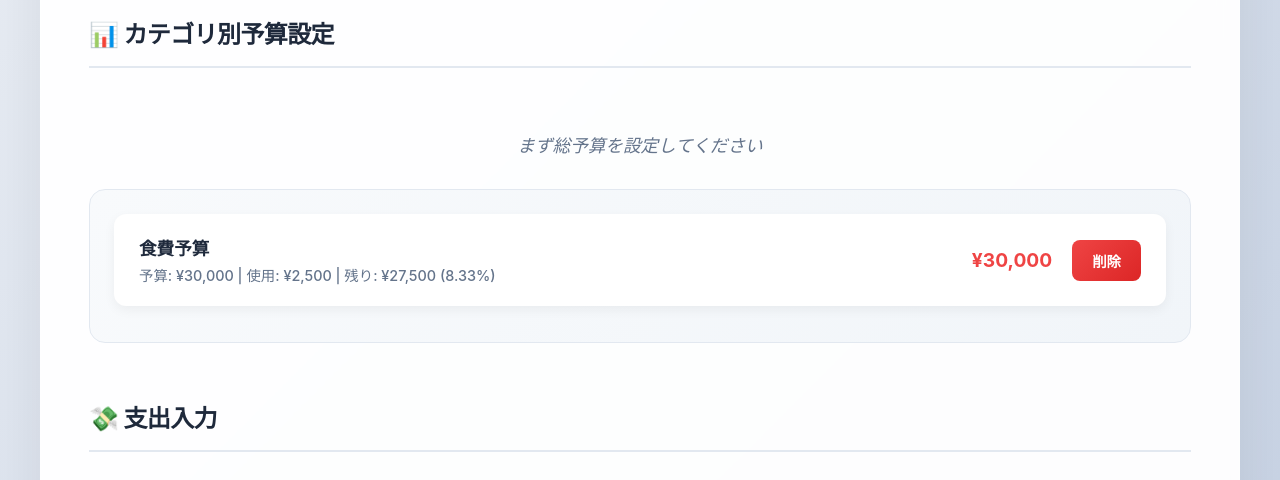
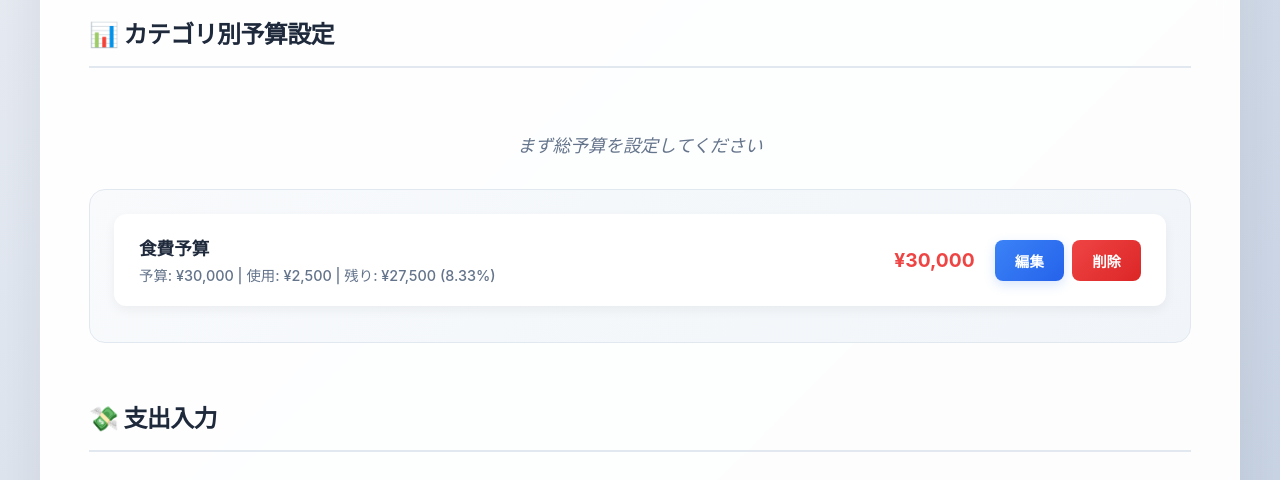
Before and after one commit to kapibarakapi565/pocket_money_rails, a Rails app: page / in a window 1280 px wide. Shown: the part 849-1329 px from the top of the page. Run offline with Rails 7, Linux system fonts and the light colour scheme; data comes from the database, SQL or seed files in the repository; data that the repository does not hold is empty; some libraries are stand-ins or nearby versions.

Commit message:
カテゴリ別予算編集機能追加

```diff
--- a/app/assets/stylesheets/application.css
+++ b/app/assets/stylesheets/application.css
@@ -372,6 +372,34 @@ form.delete-btn input[type="submit"]:hover {
   box-shadow: 0 6px 20px rgba(239, 68, 68, 0.4);
 }
 
+.expense-actions {
+  display: flex;
+  gap: 8px;
+  align-items: center;
+}
+
+.edit-btn {
+  background: linear-gradient(135deg, #3b82f6 0%, #2563eb 100%);
+  color: white;
+  padding: 10px 20px;
+  border-radius: 8px;
+  text-decoration: none;
+  font-size: 0.9rem;
+  font-weight: 600;
+  letter-spacing: 0.025em;
+  box-shadow: 0 4px 12px rgba(59, 130, 246, 0.2);
+  transition: all 0.3s cubic-bezier(0.4, 0, 0.2, 1);
+  border: none;
+  cursor: pointer;
+}
+
+.edit-btn:hover {
+  transform: translateY(-2px);
+  box-shadow: 0 6px 20px rgba(59, 130, 246, 0.4);
+  color: white;
+  text-decoration: none;
+}
+
 .budget-info {
   color: #10b981;
   font-weight: 600;
--- a/app/views/dashboard/index.html.erb
+++ b/app/views/dashboard/index.html.erb
@@ -102,10 +102,13 @@
                 </div>
               </div>
               <div class="expense-amount">¥<%= number_with_delimiter(budget.amount.to_i) %></div>
-              <%= button_to "削除", budget_path(budget),
-                  method: :delete,
-                  confirm: "本当に削除しますか？",
-                  class: "delete-btn" %>
+              <div class="expense-actions">
+                <%= link_to "編集", edit_budget_path(budget), class: "edit-btn" %>
+                <%= button_to "削除", budget_path(budget),
+                    method: :delete,
+                    confirm: "本当に削除しますか？",
+                    class: "delete-btn" %>
+              </div>
             </div>
           <% end %>
         </div>
```
Also changed, not shown: app/controllers/budgets_controller.rb (+38 -0 lines), app/views/budgets/edit.html.erb (+23 -2 lines).
